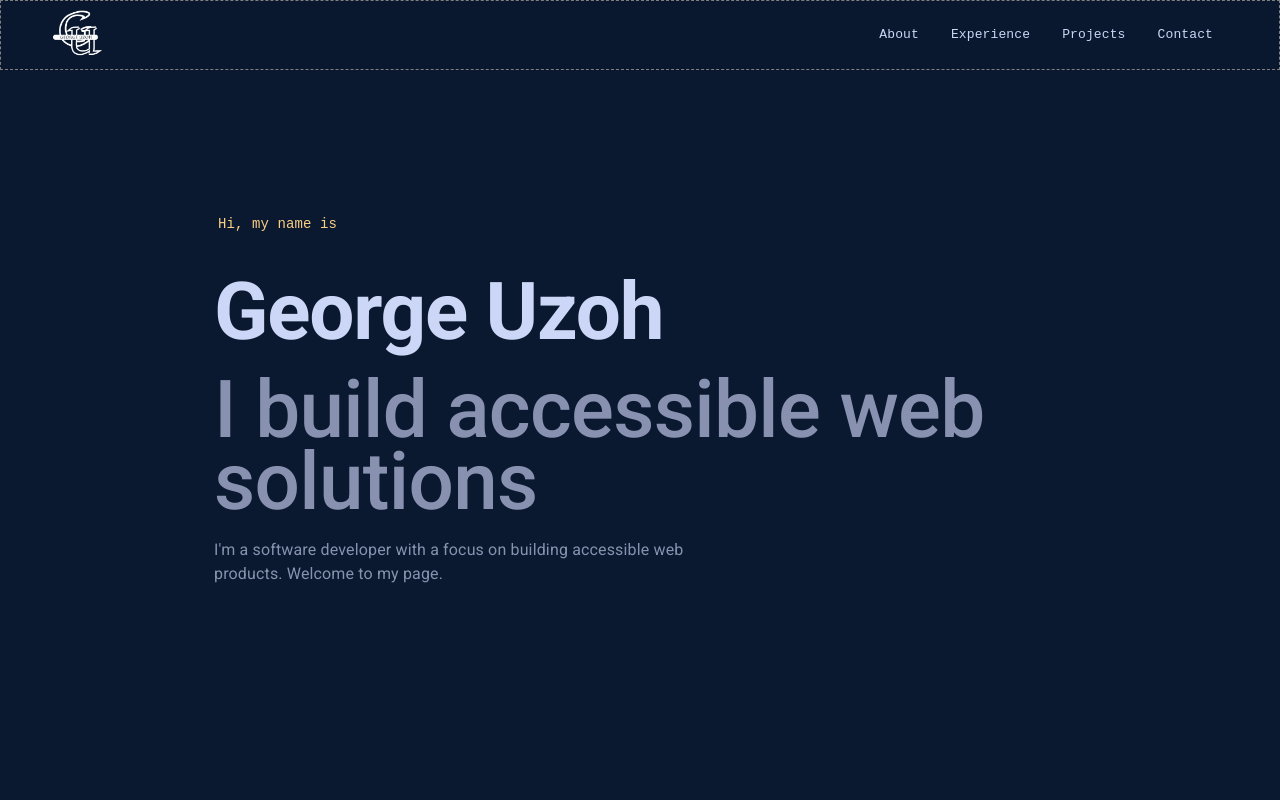
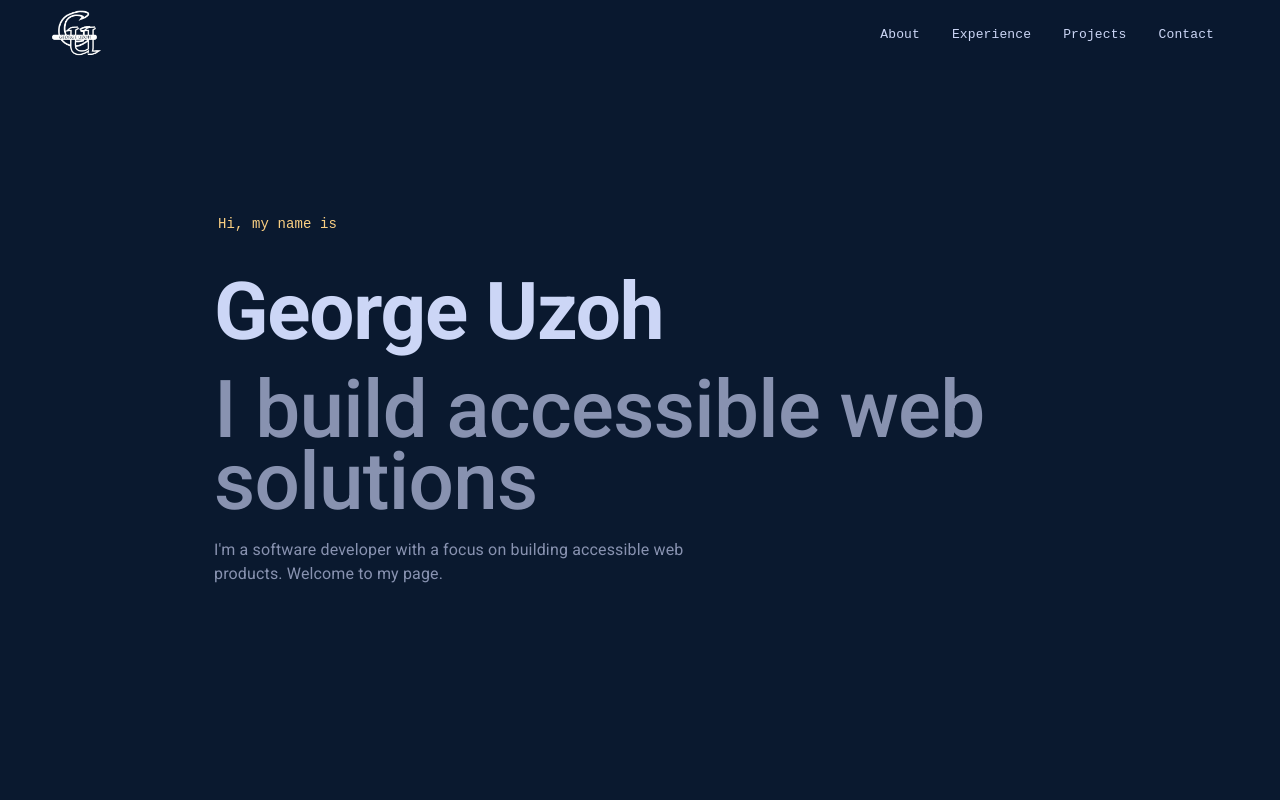
Before and after one commit to G-Uzoh/my-portfolio, a React (Vite) app: page / in a window 1280 px wide. Shown: the top 800 px of the page. Built offline with nearby package versions, Linux system fonts and the light colour scheme.

Commit message:
remove unwanted border from Header; add hover effect to footer link

```diff
--- a/src/index.css
+++ b/src/index.css
@@ -30,7 +30,6 @@
   --nav-scroll-height: 70px;
 
   /* Animation */
-  /* --ease-in: cubic-bezier(0.645, 0.045, 0.355, 1);*/
   --transition: all 0.25s cubic-bezier(0.645, 0.045, 0.355, 1);
 }
 
@@ -71,7 +70,6 @@ header {
   z-index: 5;
   backdrop-filter: blur(10px);
   transition: var(--transition);
-  border: 1px dashed grey;
 }
 
 nav {
@@ -140,3 +138,7 @@ h1, h2, h3 {
   font-size: var(--font-size-sm);
   line-height: 18px;
 }
+
+footer a:hover {
+  color: var(--yellow);
+}
```
